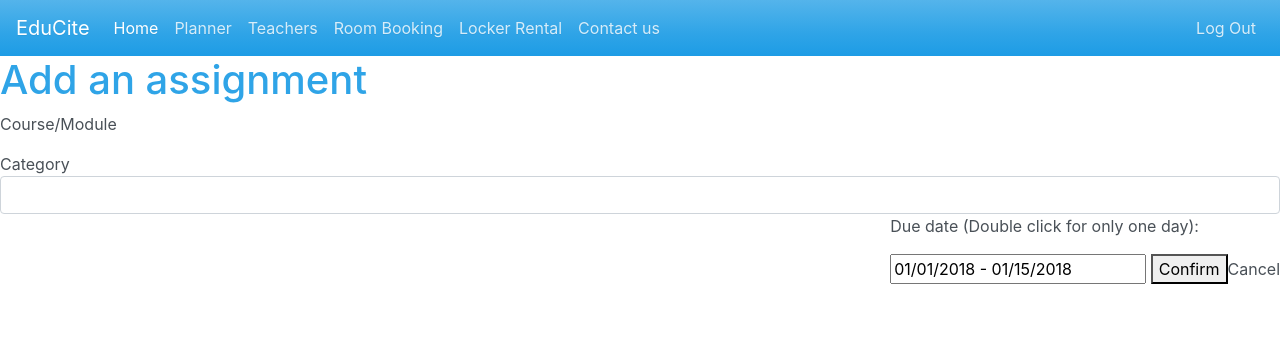
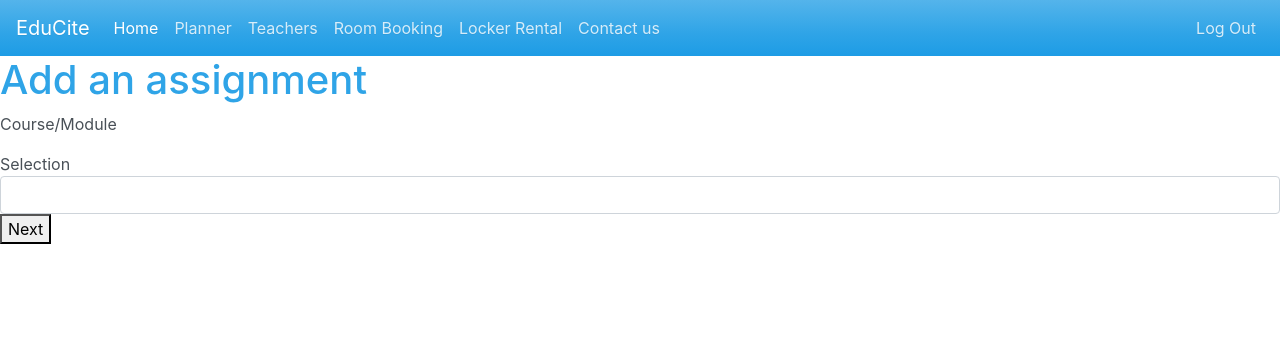
Before and after one commit to StevenZwe/OOPP-Ting, a Flask app: template templates/AssignmentsPgTeacher.html in a window 1280 px wide. Shown: the top 356 px of the page. Run offline with Flask 2, Linux system fonts and the light colour scheme; the template is opened without the code that fills it, so the values that code supplies are empty, except form fields; form fields are guessed from the names that the template uses; some libraries are stand-ins or nearby versions.

Commit message:
Merge branch 'master' of https://github.com/StevenZwe/Organizer-Ting
# Conflicts:
#	.idea/workspace.xml

```diff
--- a/static/css/Teacher.css
+++ b/static/css/Teacher.css
@@ -1,7 +1,13 @@
 #date{
+    visibility: hidden;
     float: right;
 }
 
 #cdropdown{
     size: 40px;
 }
+
+#ccheckbox{
+    visibility: hidden;
+    margin: auto;
+}
--- a/templates/AssignmentsPgTeacher.html
+++ b/templates/AssignmentsPgTeacher.html
@@ -11,10 +11,19 @@
 <link rel="stylesheet" type="text/css" href="https://cdn.jsdelivr.net/npm/daterangepicker/daterangepicker.css" />
 <h1>Add an assignment</h1>
 <p>Course/Module</p>
-<div>
-    <form id="cdropdown" method="post">
-        {{ render_field(form.Category, class="form-control") }}
+
+<div id="cmdropdown">
+    <form method="post">
+        {{ render_field(form.Selection, class="form-control") }}
     </form>
+<button onclick="choosedate()">Next</button>
+</div>
+
+<div id="ccheckbox">
+    <form method="get">
+        {{ render_field(form.Choice, class="form-control") }}
+    </form>
+<button onclick="chooseclass()">Next</button>
 </div>
 
 <div id="date">
@@ -33,5 +42,14 @@
     <button>Cancel</button>
 </div>
 
+<script>
+function choosedate() {
+    document.getElementById('date').style.display = "block";
+}
+
+function chooseclass() {
+    document.getElementById('ccheckbox').style.display = "block";
+}
+</script>
 
 {%  endblock %}
```
Also changed, not shown: app(csu).py (+15 -1 lines).
